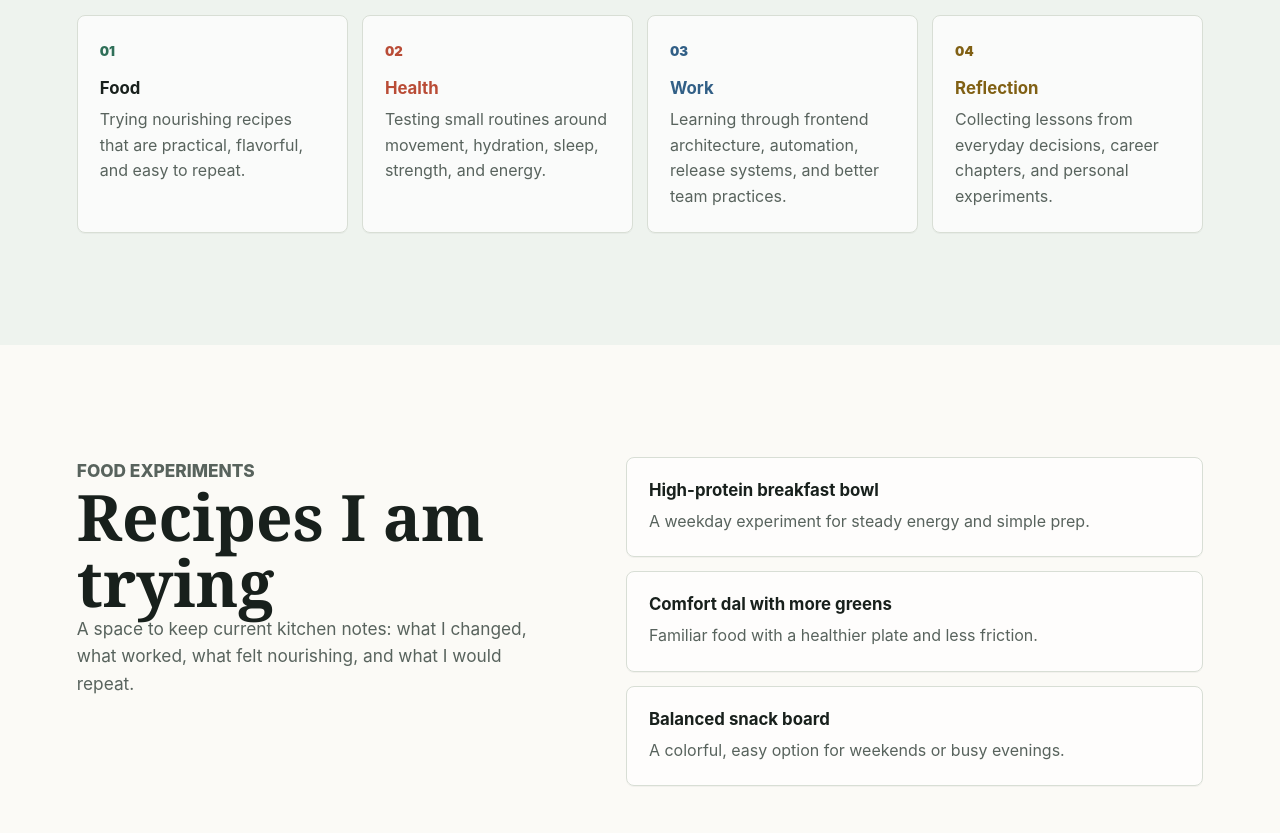
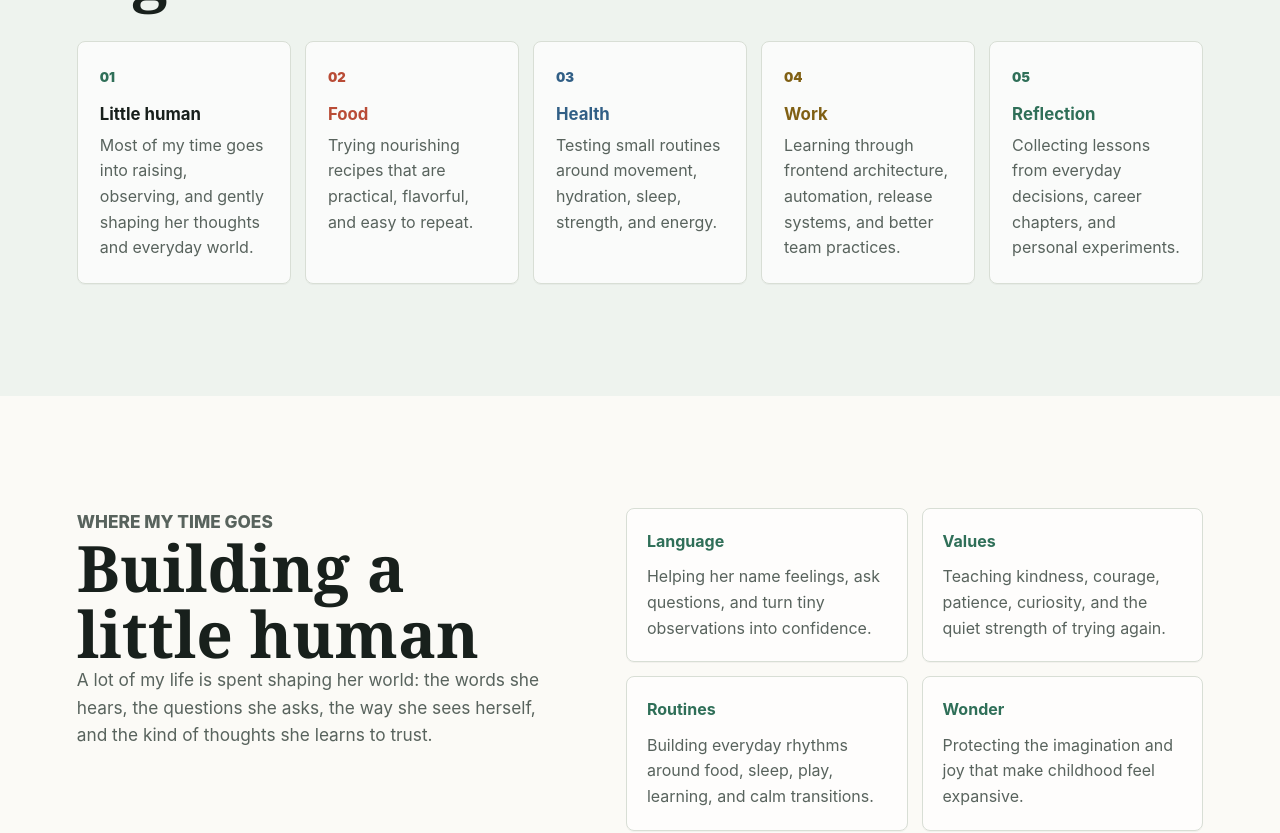
Before and after one commit to mansisce/life-experiences-webpage, a React (Vite) app: page / in a window 1280 px wide. Shown: the part 2520-3353 px from the top of the page. Built offline with nearby package versions, Linux system fonts and the light colour scheme.

Commit message:
Add little human life section

```diff
--- a/src/App.jsx
+++ b/src/App.jsx
@@ -34,10 +34,18 @@ const experiences = [
 ];
 
 const interests = [
+  ["Little human", "Most of my time goes into raising, observing, and gently shaping her thoughts and everyday world."],
   ["Food", "Trying nourishing recipes that are practical, flavorful, and easy to repeat."],
   ["Health", "Testing small routines around movement, hydration, sleep, strength, and energy."],
   ["Work", "Learning through frontend architecture, automation, release systems, and better team practices."],
   ["Reflection", "Collecting lessons from everyday decisions, career chapters, and personal experiments."],
+];
+
+const littleHumanLessons = [
+  ["Language", "Helping her name feelings, ask questions, and turn tiny observations into confidence."],
+  ["Values", "Teaching kindness, courage, patience, curiosity, and the quiet strength of trying again."],
+  ["Routines", "Building everyday rhythms around food, sleep, play, learning, and calm transitions."],
+  ["Wonder", "Protecting the imagination and joy that make childhood feel expansive."],
 ];
 
 const recipes = [
@@ -211,7 +219,7 @@ function HomePage() {
           </p>
           <ul className="quick-facts" aria-label="Quick personal facts">
             <li>
-              <span>Currently</span> Frontend engineering, release automation, and healthier routines
+              <span>Currently</span> Raising a little human, frontend engineering, release automation, and healthier routines
             </li>
             <li>
               <span>Learning through</span> React systems, leadership, notes, feedback, and experiments
@@ -248,6 +256,25 @@ function HomePage() {
               <h3>{title}</h3>
               <p>{body}</p>
             </article>
+          ))}
+        </div>
+      </section>
+
+      <section className="section split">
+        <div>
+          <p className="eyebrow">Where my time goes</p>
+          <h2>Building a little human</h2>
+          <p>
+            A lot of my life is spent shaping her world: the words she hears, the questions she asks, the way she sees
+            herself, and the kind of thoughts she learns to trust.
+          </p>
+        </div>
+        <div className="habit-board" aria-label="Little human lessons">
+          {littleHumanLessons.map(([title, body]) => (
+            <div key={title}>
+              <strong>{title}</strong>
+              <span>{body}</span>
+            </div>
           ))}
         </div>
       </section>
--- a/src/styles.css
+++ b/src/styles.css
@@ -354,7 +354,7 @@ dd {
 }
 
 .interest-grid {
-  grid-template-columns: repeat(4, minmax(0, 1fr));
+  grid-template-columns: repeat(5, minmax(0, 1fr));
 }
 
 .interest:nth-child(2) .icon,
@@ -370,6 +370,11 @@ dd {
 .interest:nth-child(4) .icon,
 .interest:nth-child(4) h3 {
   color: #806014;
+}
+
+.interest:nth-child(5) .icon,
+.interest:nth-child(5) h3 {
+  color: var(--leaf);
 }
 
 .habit-board {
```
